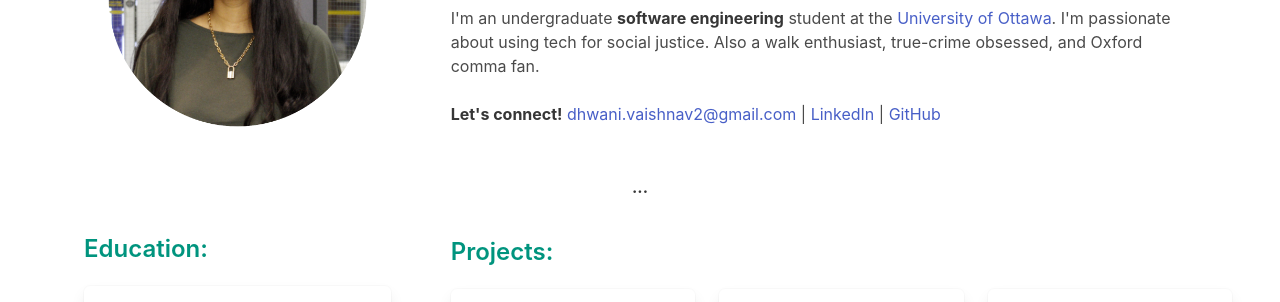
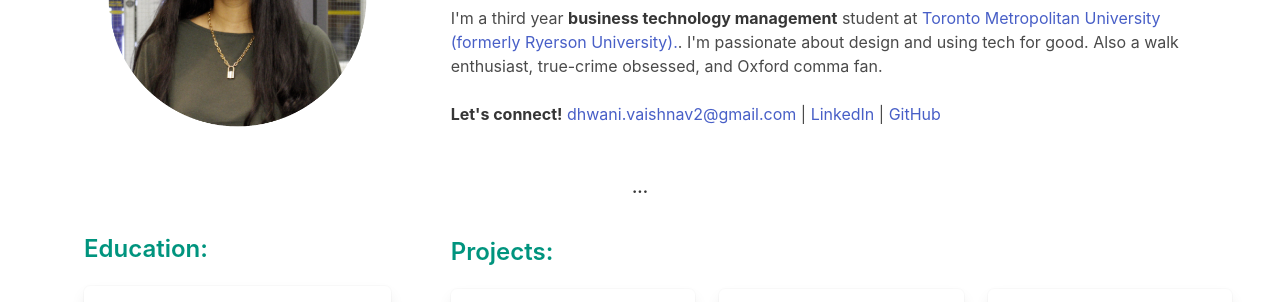
Before and after one commit to dhwani2/dhwani.github.io, a plain HTML site: page index.html in a window 1280 px wide. Shown: the part 240-542 px from the top of the page. Drawn offline with nearby package versions, Linux system fonts and the light colour scheme.

Commit message:
Update index.html

```diff
--- a/index.html
+++ b/index.html
@@ -27,9 +27,9 @@
                 👋🏼 Hi, I'm Dhwani!
             </h1>
             <p class="block mr-6">
-                I'm an undergraduate <strong>software engineering</strong>
-                student at the <a href="https://www.uottawa.ca/en">University
-                of Ottawa</a>. I'm passionate about using tech for social justice.
+                I'm a third year <strong>business technology management</strong>
+                student at <a href="https://www.torontomu.ca/">Toronto
+                Metropolitan University (formerly Ryerson University).</a>. I'm passionate about design and using tech for good.
                 Also a walk enthusiast, true-crime obsessed, and Oxford comma fan.
                 <br>
                 <br>
```
